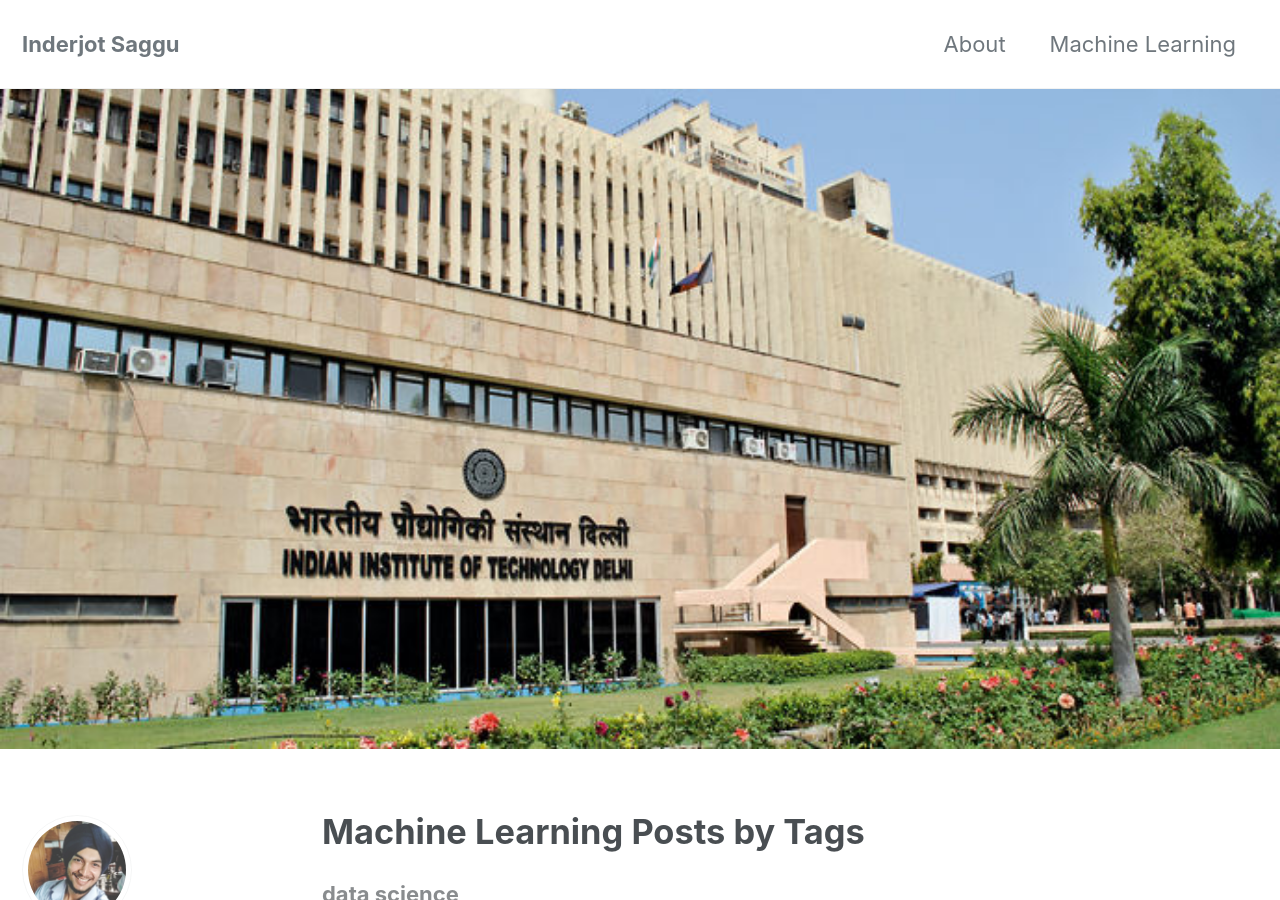
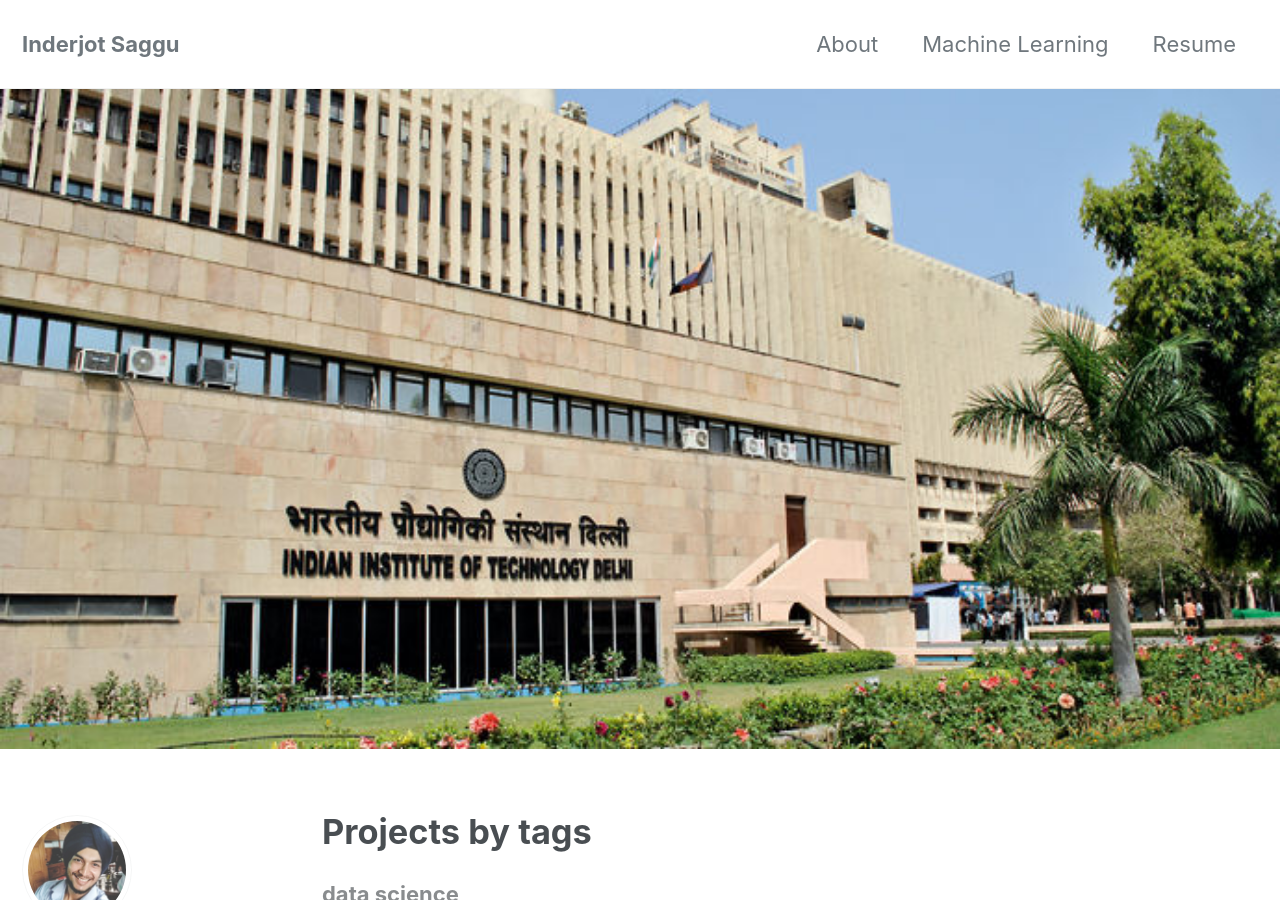
Before and after one commit to ijssaggu/ijssaggu.github.io, a Jekyll site: the page built from _pages/projects.md, in a window 1280 px wide and 900 px high. Built offline with Jekyll 4.4.1, drawn with Linux system fonts in a browser that asks for light colours; cached includes are drawn as plain includes; nearby versions of some CDN libraries.

Commit message:
New Headings and project page

```diff
--- a/_config.yml
+++ b/_config.yml
@@ -134,7 +134,7 @@
     - label: "Instagram"
       icon: "fab fa-fw fa-instagram"
       # url: "https://instagram.com/"
-    - label: "Resume"
+    - label: " Resume"
       icon: "fas fa-file-pdf"
       url: "https://drive.google.com/file/d/1WdAKEHdre5GQUqk3Rh4rjpZtQuqSVt66/view?usp=sharing"
 
--- a/_data/navigation.yml
+++ b/_data/navigation.yml
@@ -4,6 +4,8 @@
     url: /about/
   - title: "Machine Learning"
     url: /machine-learning/
+  - title: "Resume"
+    url: /files/Resume_Inderjot_Saggu.pdf
   # - title: "About"
   #   url: https://mmistakes.github.io/minimal-mistakes/about/
   # - title: "Sample Posts"
--- a/_pages/machinelearning.md
+++ b/_pages/projects.md
@@ -1,7 +1,7 @@
 ---
 layout: archive
-permalink: /machine-learning/
-title: "Machine Learning Posts by Tags"
+permalink: /projects/
+title: "Projects by tags"
 author_profile: true
 header:
   image: "/images/IIT.jpg"
```
Also changed, not shown: _pages/about.md (+2 -2 lines), 1 other file.
